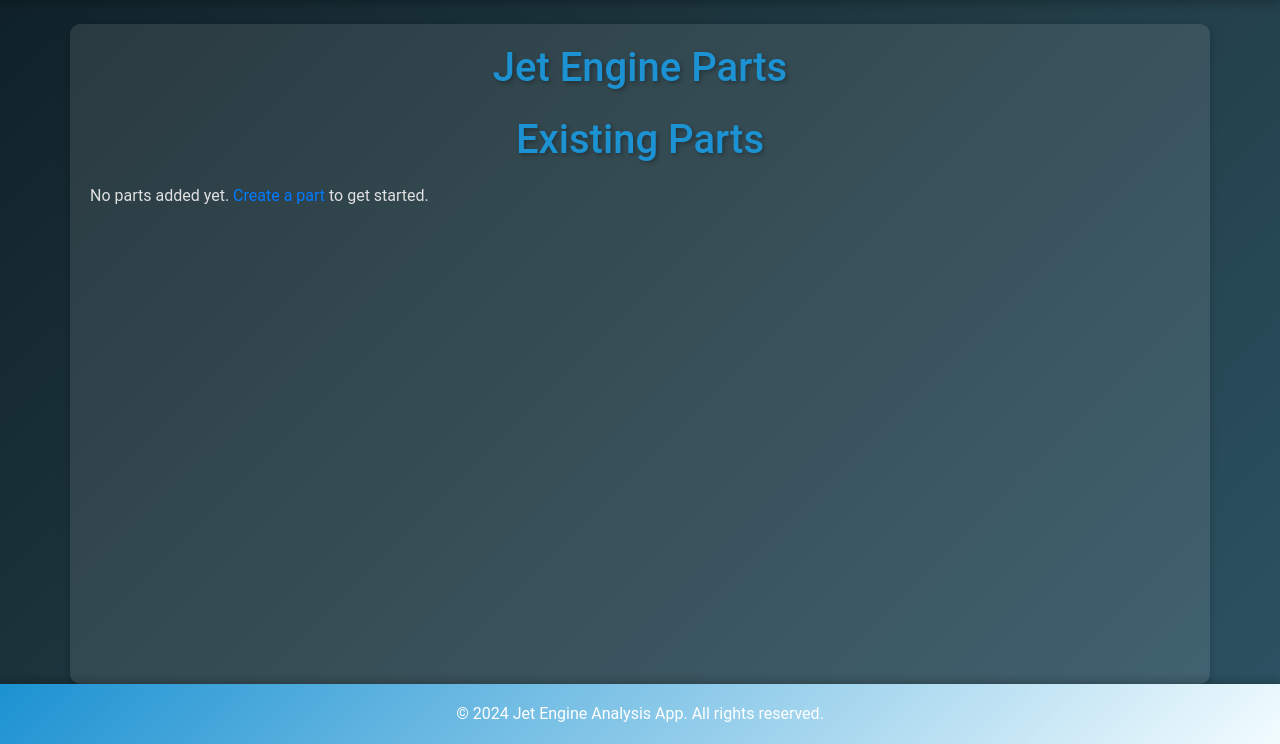
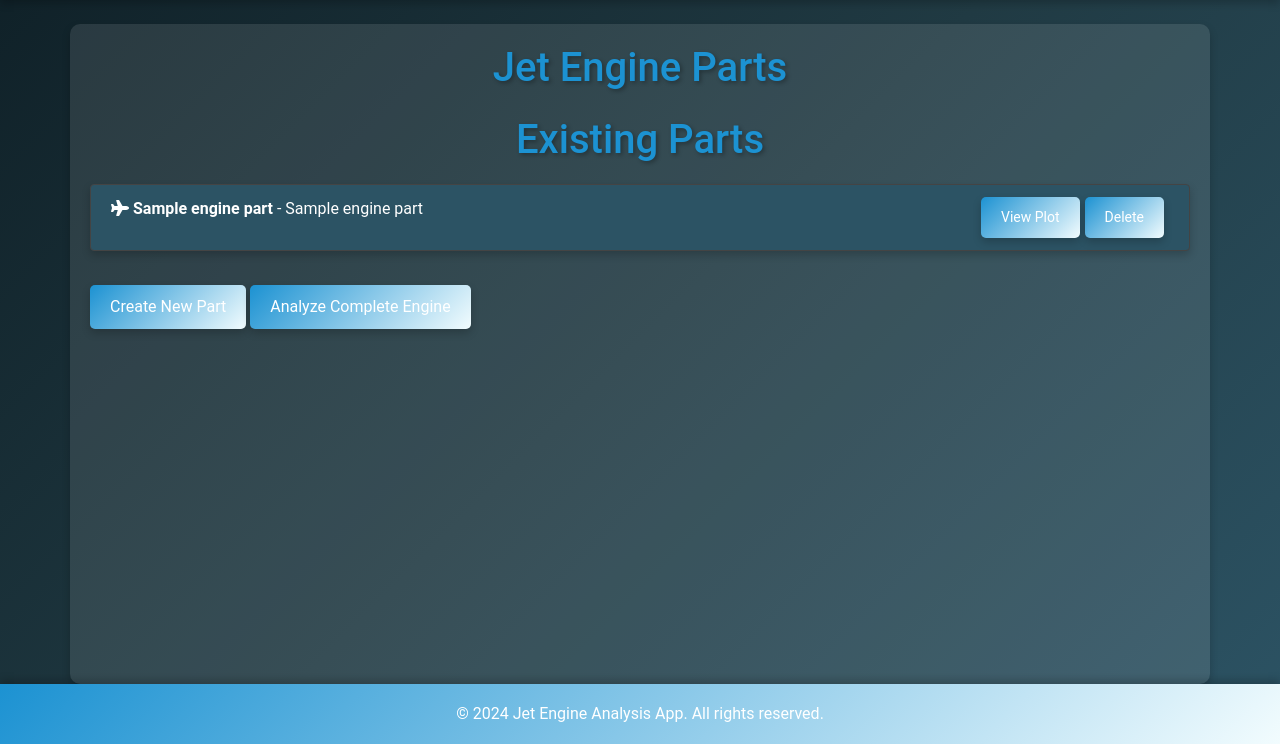
Before and after one commit to Kyrtap1309/Enginy, a Flask app: page / in a window 1280 px wide. Shown: the part 56-800 px from the top of the page. Run offline with Flask 3, Linux system fonts and the light colour scheme; a database or web service that is not in the repository returns one stand-in record (values such as "Sample title"); some libraries are stand-ins or nearby versions.

Commit message:
Add first version of mongodb implementation with temporary analysis placeholder

```diff
--- a/Enginy/app.py
+++ b/Enginy/app.py
@@ -1,10 +1,17 @@
 import importlib
 import os
+import json
+from datetime import datetime
 from enum import Enum
-from typing import Dict, List, Union
+from typing import Dict, List, Union, Optional
 from flask import Flask, render_template, request, redirect, url_for, jsonify, Response, flash, session
+from bson import json_util
+
 from .engine_parts.engine_part import EnginePart
 from .forms import BasePartForm
+from .database import init_app, get_db
+from .repositories import EnginePartRepository
+from .models import EnginePart as EnginePartModel
 
 class EnginePartType(Enum):
     INLET = "Inlet"
@@ -13,6 +20,8 @@ class EnginePartType(Enum):
 
 app = Flask(__name__)
 app.config["SECRET_KEY"] = os.environ.get("FLASK_SECRET_KEY", "default-secret-key")
+
+init_app(app)
 
 # List of available engine parts.
 AVAILABLE_PARTS: List[str] = [e.value for e in EnginePartType]
@@ -29,9 +38,13 @@ AVAILABLE_FORMS: Dict[str, BasePartForm] = {
     for part in AVAILABLE_PARTS
 }
 
-
-# Global list storing created engine parts.
-engine_parts = []
+def get_current_user_id() -> Optional[str]:
+    """Get the current user ID from session"""
+    # Placeholder: In the future, this will be from authentification.
+    # For now, we'll use a session-based pseudo user ID
+    if 'user_id' not in session:
+        session['user_id'] =  f"session_{datetime.now().timestamp()}"
+    return session['user_id']
 
 @app.route('/')
 def index() -> str:
@@ -41,10 +54,15 @@ def index() -> str:
     Returns:
         Rendered HTML page showing the engine parts.
     """
+
+    user_id = get_current_user_id()
+    engine_parts = EnginePartRepository.get_all_parts(user_id)
+
     show_welcome = False
     if not session.get("welcome_shown"):
         show_welcome = True
         session["welcome_shown"] = True
+
     return render_template('index.html', engine_parts=engine_parts, show_welcome=show_welcome)
 
 
@@ -65,6 +83,7 @@ def create_part() -> Union[str, Response]:
     """
     # Get the type of part from query parameter (default is "Inlet")
     part_type_str = request.args.get('type', EnginePartType.INLET.value)
+    user_id = get_current_user_id()
 
     try:
         part_type = EnginePartType(part_type_str)
@@ -77,11 +96,9 @@ def create_part() -> Union[str, Response]:
 
     # Dynamically set choice lists for dependency fields, e.g., inlet choice for Compressor.
     for field_name, dependency_name in form.get_dependency_fields().items():
-        choices = [
-            (i, ep["user_part_name"])
-            for i, ep in enumerate(engine_parts)
-            if ep["name"] == dependency_name
-        ]
+
+        parts = EnginePartRepository.get_parts_by_type(dependency_name, user_id)
+        choices = [(part['id'], part['user_part_name']) for part in parts]
         getattr(form, field_name).choices = choices
 
     if form.validate_on_submit():
@@ -91,19 +108,37 @@ def create_part() -> Union[str, Response]:
         data.pop("submit", None)
 
         dependencies = {}
+        dependency_ids ={}
+
         for field_name, dependency_name in form.get_dependency_fields().items():
-            part_index = data.pop(field_name)
-            dependencies[dependency_name.lower()] = engine_parts[part_index]["part"]
+            dependency_id = data.pop(field_name)
+            dependency_ids[dependency_name.lower()] = dependency_id
 
+            # Here we would retrieve the actual part from the database
+            # and reconstruct the part object
+            # This is a complex part that requires serialization/deserialization strategies
+            # For now, this is a placeholder
+
+            # dependencies[dependency_name.lower()] = get_dependency_object(dependency_id)
+
+        #create the part instance
         part_class = ENGINE_PARTS_CLASSES[part_type.value]
-        part_instance = part_class(data, **dependencies)
 
-        engine_parts.append({
-            'part': part_instance,
+        #part_instance = part_class(data, **dependencies)
+
+
+        # For now, store just the data without reconstructing objects
+        part_dict = {
+            'part_data': data,
             'name': part_type.value,
             'user_part_name': user_part_name,
-            'analysis': f"Analysis for {part_type.value}"
-        })
+            'part_type': part_type.value,
+        }
+
+        part_id = EnginePartRepository.save_part(part_dict, user_id)
+
+        for dep_name, dep_id in dependency_ids.items():
+            EnginePartModel.add_dependency(part_id, dep_id)
 
         flash(f'{part_type.value} created successfully!', 'success')
         return redirect(url_for('index'))
@@ -113,47 +148,59 @@ def create_part() -> Union[str, Response]:
         form=form,
         available_parts=AVAILABLE_PARTS,
         current_type=part_type.value,
-        engine_parts=engine_parts
     )
 
 
-@app.route('/delete_part/<int:part_index>', methods=['POST'])
-def delete_part(part_index: int) -> Response:
+@app.route('/delete_part/<string:part_id>', methods=['POST'])
+def delete_part(part_id: str) -> Response:
     """
-    Delete an existing engine part by its index.
+    Delete an existing engine part by its ID.
 
     Args:
-        part_index (int): The index of the engine part to be deleted.
+        part_index (str): The ID of the engine part to be deleted.
 
     Returns:
         A redirect response to the index page.
     """
-    if 0 <= part_index < len(engine_parts):
-        removed_part = engine_parts.pop(part_index)
-        flash(f'{removed_part["name"]} "{removed_part["user_part_name"]}" deleted successfully!', 'success')
+    part = EnginePartRepository.get_part(part_id)
+    if part:
+        success = EnginePartRepository.delete_part(part_id)
+        if success:
+            flash(f'{part["name"]} deleted successfully!', 'success')
+        else:
+            flash(f'Failed to delete {part["name"]}', 'danger')
     else:
-        flash("Invalid part index for deletion.", 'danger')
+        flash("Invalid part ID for deletion.", "danger")
+
     return redirect(url_for('index'))
 
 
-@app.route('/analyze_part/<int:part_index>', methods=['GET'])
-def analyze_part(part_index) -> Union[str, Response]:
+@app.route('/analyze_part/<string:part_id>', methods=['GET'])
+def analyze_part(part_id: str) -> Union[str, Response]:
     """
     Analyze a single engine part and render an analysis page.
 
     Args:
-        part_index (int): The index of the engine part to analyze.
+        part_id (str): The ID of the engine part to analyze.
 
     Returns:
         Rendered HTML analysis page if valid,
         Otherwise, a JSON error response.
     """
-    if 0 <= part_index < len(engine_parts):
-        analysis = engine_parts[part_index]["part"].analyze()
+    part = EnginePartRepository.get_part(part_id)
+    if part:
+        # For analysis, we need to reconstruct the original part object
+        # This would require serialization/deserialization logic
+
+        # Placeholder for demonstration
+        analysis = {"data": [{"x": [1, 2, 3], "y": [4, 5, 6], "type": "scatter"}]}
+        analysis_json = json.dumps(analysis)
+
         flash("Analysis completed successfully!", 'success')
-        return render_template("analyze.html", analysis=analysis)
-    flash("Invalid part index.", "danger")
-    return jsonify({'error': 'Invalid part index'}), 400
+        return render_template("analyze.html", analysis=analysis_json)
+
+    flash("Invalid part ID.", "danger")
+    return jsonify({'error': 'Invalid part ID'}), 400
 
 
 @app.route('/analyze_engine', methods=['POST'])
@@ -163,21 +210,19 @@ def analyze_engine() -> Response:
 
     Perform analysis on the complete engine assembly.
 
-    Note:
-        At least 5 parts are required to perform a full analysis.
-
     Returns:
         JSON response containing the engine analysis result.
     """
-    if len(engine_parts) < 5:
-        flash("Not enough parts to build the engine!", "danger")
-        return jsonify({'error': 'Not enough parts to build the engine!'}), 400
+    user_id = get_current_user_id()
+    parts = EnginePartRepository.get_all_parts(user_id)
 
-    # Placeholder for complete engine analysis logic.
+    if len(parts) < 5:
+        flash("Not enough parts to analyze the engine.", "danger")
+        return jsonify({'error': 'Not enough parts to analyze the engine.'}), 400
+
     engine_analysis_result = "Complete Engine Analysis"
     flash("Complete engine analysis completed successfully!", 'success')
     return jsonify({'result': engine_analysis_result})
 
-
 if __name__ == '__main__':
     app.run(debug=True)
--- a/Enginy/database.py
+++ b/Enginy/database.py
@@ -1,6 +1,7 @@
 import os
 from pymongo import MongoClient
 from flask_pymongo import PyMongo
+
 
 MONGO_URI = os.environ.get("MONGO_URI", "mongodb://localhost:27017/enginy")
 
--- a/Enginy/templates/index.html
+++ b/Enginy/templates/index.html
@@ -17,10 +17,10 @@
     {% for part in engine_parts %}
     <li class="list-group-item">
         <i class="fas fa-plane"></i> <strong>{{ part.name }}</strong> - {{ part.user_part_name }}
-        <form method="POST" action="{{ url_for('delete_part', part_index=loop.index0) }}" style="display: inline;">
+        <form method="POST" action="{{ url_for('delete_part', part_id=part.id) }}" style="display: inline;">
             <button type="submit" class="btn btn-danger btn-sm">Delete</button>
         </form>
-        <a href="{{ url_for('analyze_part', part_index=loop.index0) }}" class="btn btn-info btn-sm">View Plot</a>
+        <a href="{{ url_for('analyze_part', part_id=part.id) }}" class="btn btn-info btn-sm">View Plot</a>
     </li>
     {% endfor %}
 </ul>
```
